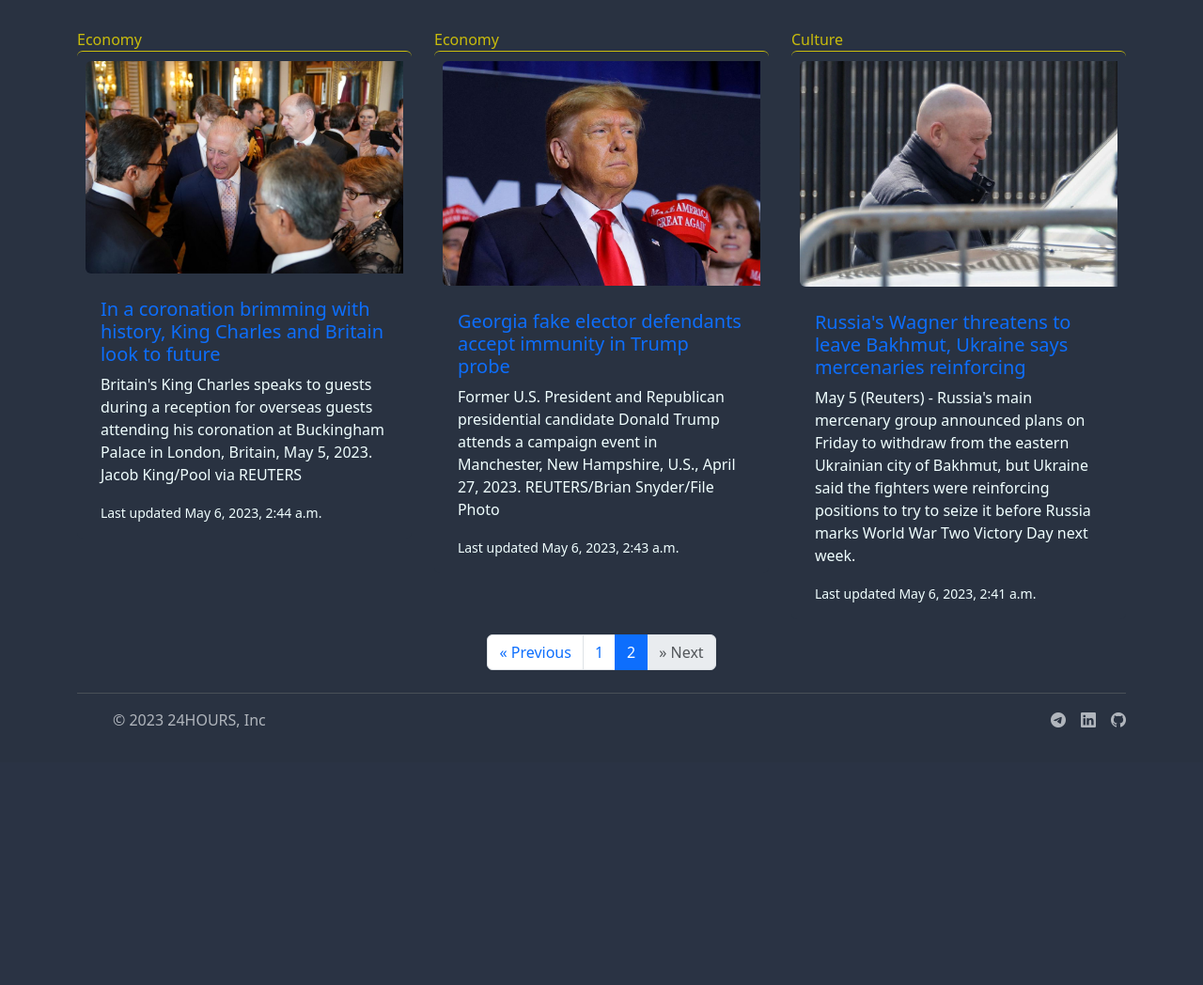
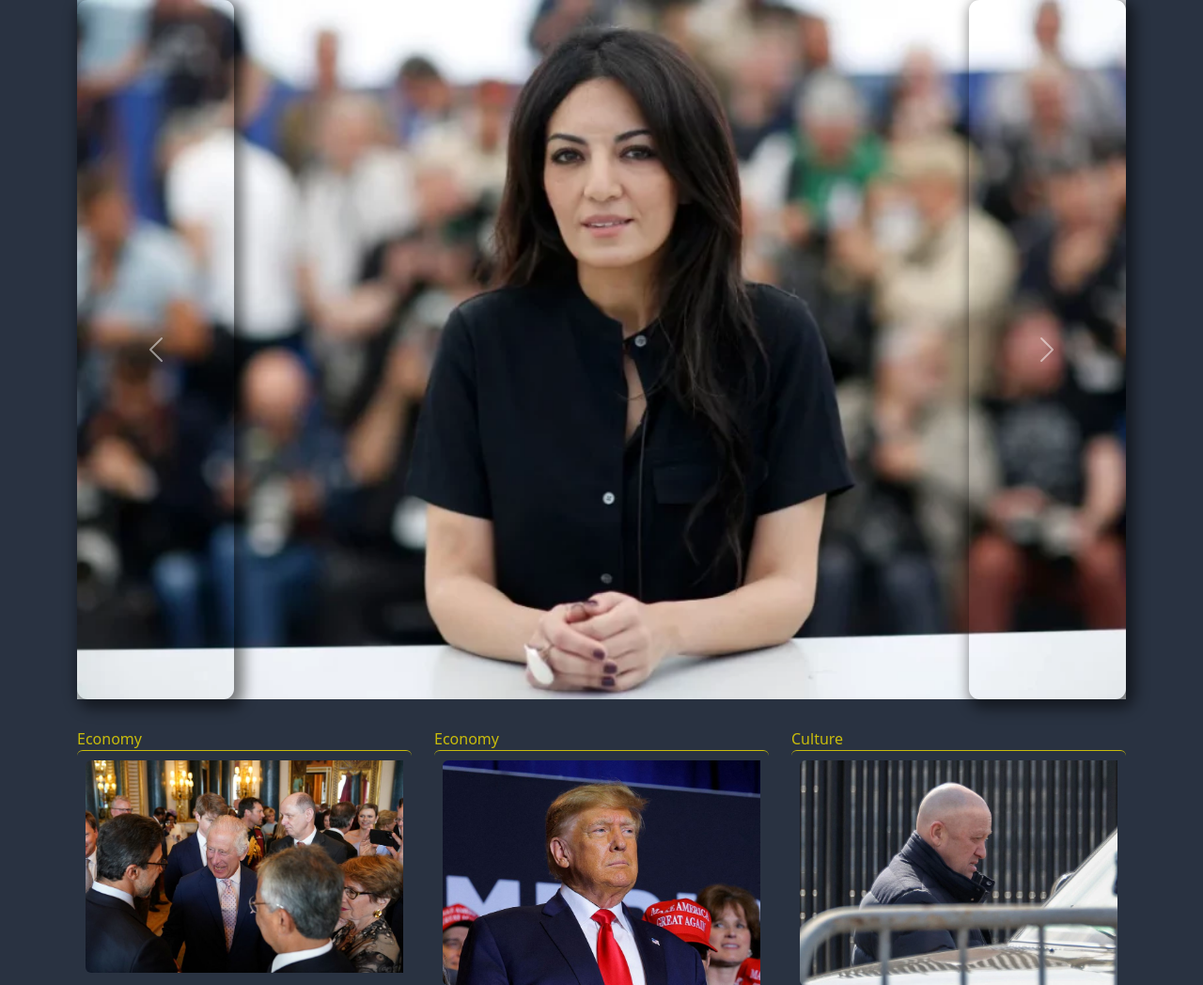
Before and after one commit to MEDAFKARI/24HOURS_PFA, a Django app: page /?page=2 in a window 1280 px wide. Shown: the part 71-1119 px from the top of the page at 94% size. Before the commit the page ends 845 px from the top, so only its background shows below. Run offline with Django 4.2, Linux system fonts and the light colour scheme; data comes from the database, SQL or seed files in the repository; both versions use the stored data as it was after the commit.

Commit message:
Fixed Carousel

```diff
--- a/frontend/templates/Home.html
+++ b/frontend/templates/Home.html
@@ -3,25 +3,30 @@
 {% block content %}
 <div class="container">
 
-  {% if request.get_full_path == '/' %}
-  <div id="carouselExample" class="carousel slide">
+  {% if request.path == '/' %}
+  <div id="carouselExampleControlsNoTouching" class="carousel slide" data-bs-touch="false">
+
     <div class="carousel-inner">
       {% for a in data %}
-      <div class="carousel-item active">
-        <img src="{{ a.image.url }}" class="d-block w-100" alt="...">
+      <div class="carousel-item{% if forloop.first %} active{% endif %}">
+        <img src="{{ a.image.url }}" class="d-block w-100">
       </div>
       {% endfor %}
     </div>
-    <button class="carousel-control-prev" type="button" data-bs-target="#carouselExample" data-bs-slide="prev">
+
+    <button class="carousel-control-prev" type="button" data-bs-target="#carouselExampleControlsNoTouching" data-bs-slide="prev">
       <span class="carousel-control-prev-icon" aria-hidden="true"></span>
       <span class="visually-hidden">Previous</span>
     </button>
-    <button class="carousel-control-next" type="button" data-bs-target="#carouselExample" data-bs-slide="next">
+    <button class="carousel-control-next" type="button" data-bs-target="#carouselExampleControlsNoTouching" data-bs-slide="next">
       <span class="carousel-control-next-icon" aria-hidden="true"></span>
       <span class="visually-hidden">Next</span>
     </button>
   </div>
   {% endif %}
+
+
+
 
 
 
--- /dev/null
+++ b/requirements.txt.txt
@@ -0,0 +1,5 @@
+crispy-bootstrap5==0.7
+requests==2.28.2
+Pillow==9.5.0
+Django==4.1.7
+django-crispy-forms==2.0
```
Also changed, not shown: db.sqlite3, media/article_images/tumblr_po82l96iO21y4nfrao1_1280.jpg (added).
